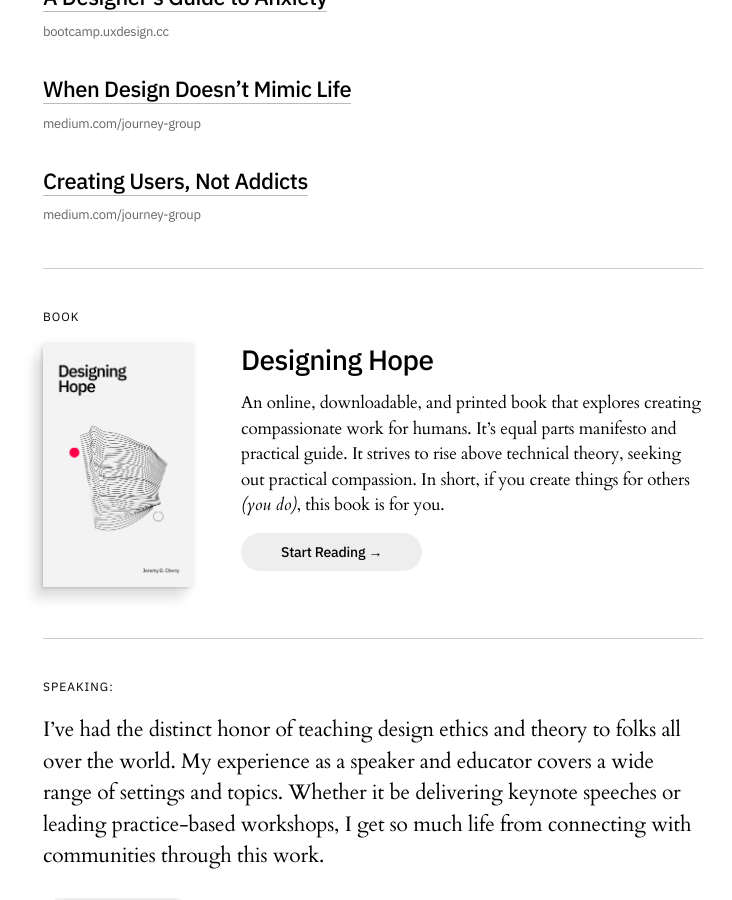
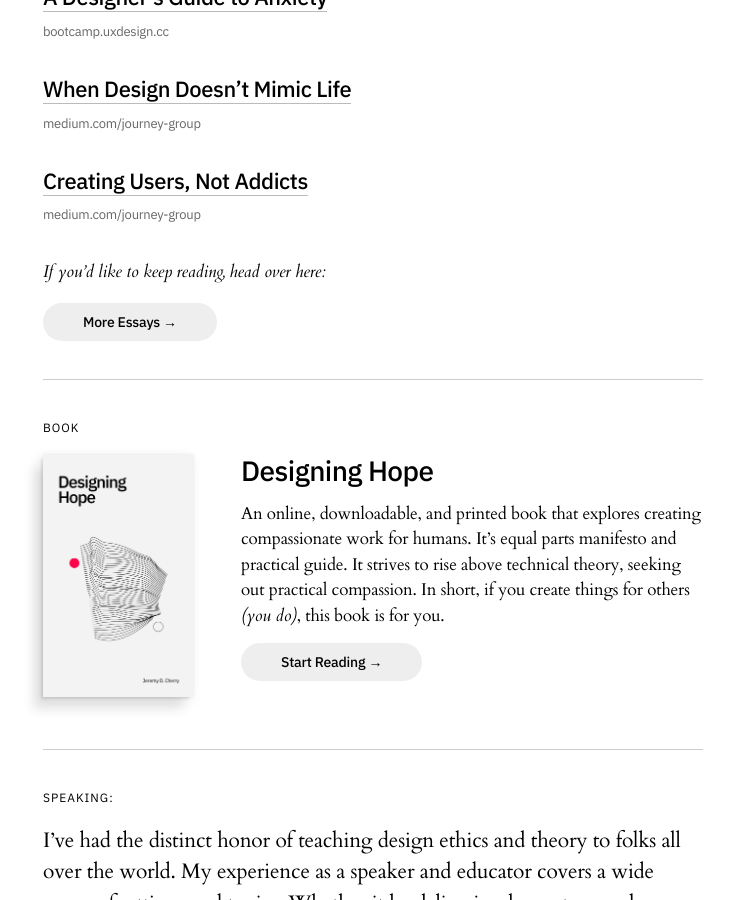
Before and after one commit to jeremydcherry/jeremydcherry.github.io, a Jekyll site: the page built from index.md, in a window 1280 px wide and 900 px high, scrolled down 1103 px. Shown: the whole window, without its empty margins (417-1149 px from the left). Built offline with Jekyll 4.4.1, drawn with Linux system fonts in a browser that asks for light colours.

Commit message:
Added Medium button to Writing section

```diff
--- a/index.md
+++ b/index.md
@@ -30,6 +30,10 @@ I’ve had the distinct honor of being published by hardworking folks like: Boot
 
 ### [Creating Users, Not Addicts](https://medium.com/journey-group/creating-users-not-addicts-73e1774297c7)
 ###### medium.com/journey-group
+
+##### _If you'd like to keep reading, head over here:_
+
+<a href="https://jeremydcherry.medium.com/" class="btn_secondary">More Essays &rarr;</a>
 
 ---
 
```
